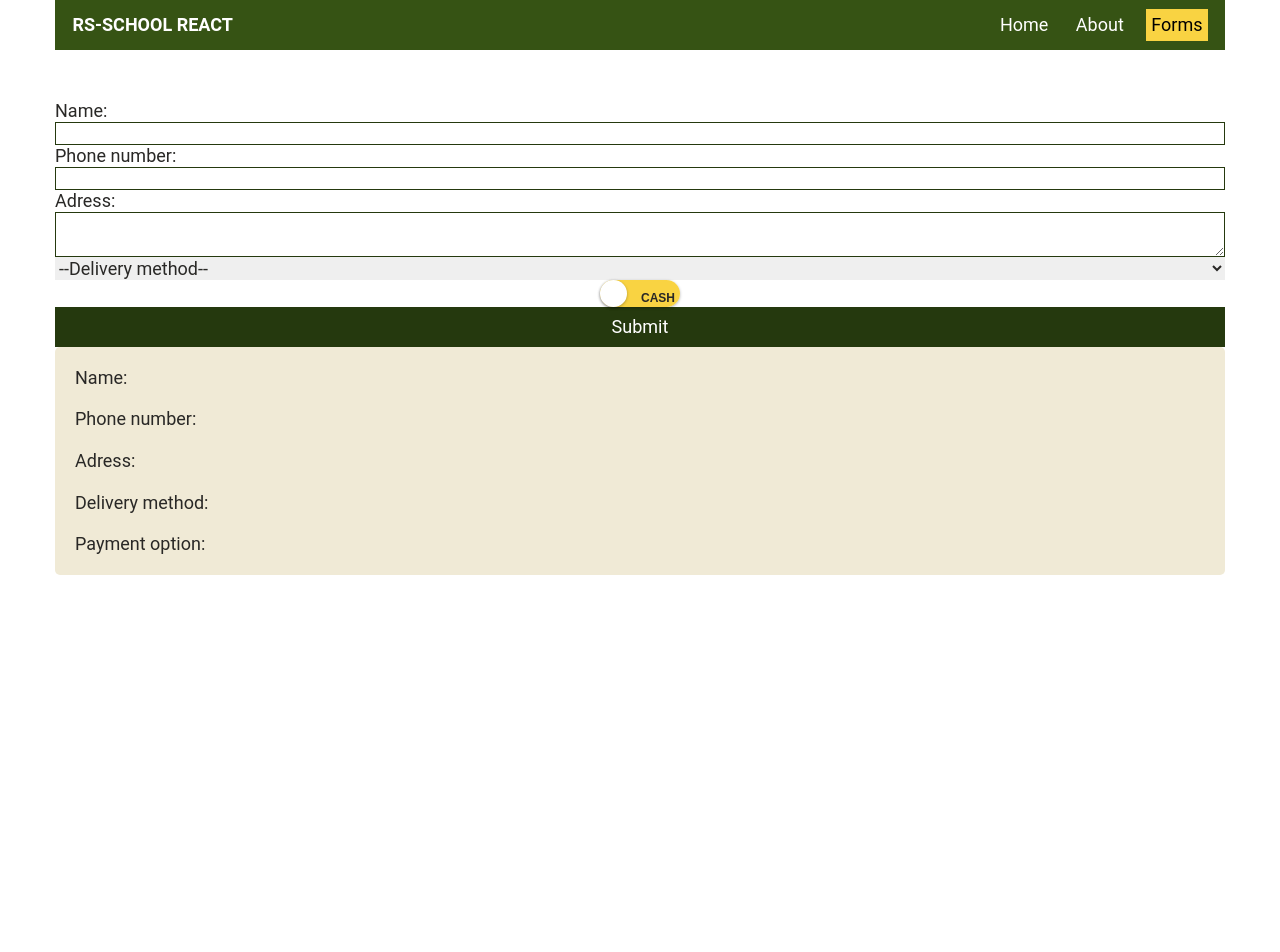
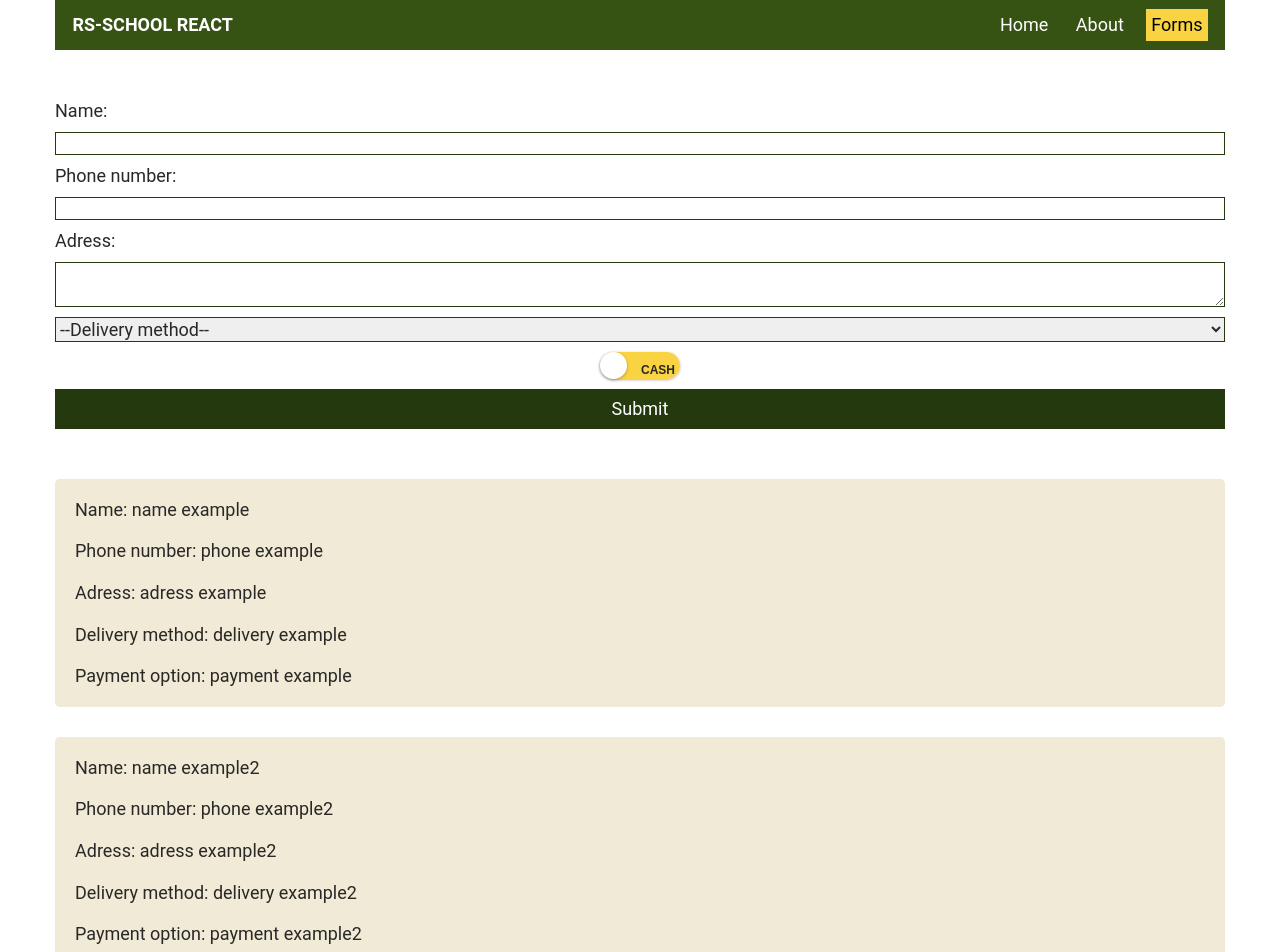
Before and after one commit to Oreada/react-rs-school, a React (Create React App) app in the folder react-components/: page /forms in a window 1280 px wide. Shown: the top 952 px of the page. Before the commit the page ends 800 px from the top, so only its background shows below. Built offline with nearby package versions, Linux system fonts and the light colour scheme.

Commit message:
feat: implement adding cards to CardsList

```diff
--- a/react-components/src/components/Form.tsx
+++ b/react-components/src/components/Form.tsx
@@ -1,8 +1,11 @@
 import React from 'react';
 import { ReactNode } from 'react';
-import { Card } from './Card';
+import { CARDS } from '../data/cards';
+import { ICard } from './Card';
+import { CardsList } from './CardsList';
 
 interface FormState {
+  cards: Array<ICard>;
   inputNameText: string;
   inputPhoneText: string;
   textareaText: string;
@@ -19,10 +22,10 @@ interface FormState {
 
 export class Form extends React.Component<Record<string, never>, FormState> {
   state = {
+    cards: CARDS,
     inputNameText: '',
     inputPhoneText: '',
     textareaText: '',
-    // selectText: 'Self-delivery',
     selectText: '',
     checkboxText: 'cash',
     writeData: {
@@ -59,7 +62,6 @@ export class Form extends React.Component<Record<string, never>, FormState> {
   };
 
   handleCheckboxChange = (event: React.ChangeEvent<HTMLInputElement>) => {
-    // console.log(event.target.checked);
     let payment = '';
     if (event.target.checked) {
       payment = 'card';
@@ -72,9 +74,20 @@ export class Form extends React.Component<Record<string, never>, FormState> {
     });
   };
 
+  addCard = (card: ICard) => {
+    console.log(card);
+    this.setState(
+      {
+        cards: [...this.state.cards, card],
+      },
+      () => console.log(this.state.cards)
+    );
+  };
+
   handleSubmit = (event: React.MouseEvent) => {
     event.preventDefault();
-    this.setState({
+    this.setState(
+      {
         // inputText: '',
         // textareaText: '',
         // selectText: '',
@@ -85,7 +98,9 @@ export class Form extends React.Component<Record<string, never>, FormState> {
           delivery: this.state.selectText,
           payment: this.state.checkboxText,
         },
-    });
+      },
+      () => this.addCard(this.state.writeData)
+    );
   };
 
   render(): ReactNode {
@@ -128,7 +143,11 @@ export class Form extends React.Component<Record<string, never>, FormState> {
             onChange={this.handleTextareaChange}
           ></textarea>
           {/* select: DELIVERY */}
-          <select value={this.state.selectText} onChange={this.handleSelectChange}>
+          <select
+            className="form-select"
+            value={this.state.selectText}
+            onChange={this.handleSelectChange}
+          >
             <option value="">--Delivery method--</option>
             <option value="self-delivery">Self-delivery</option>
             <option value="courier delivery">Courier delivery</option>
@@ -148,13 +167,7 @@ export class Form extends React.Component<Record<string, never>, FormState> {
             Submit
           </button>
         </form>
-        <Card
-          name={this.state.writeData.name}
-          phone={this.state.writeData.phone}
-          adress={this.state.writeData.adress}
-          delivery={this.state.writeData.delivery}
-          payment={this.state.writeData.payment}
-        />
+        <CardsList data={this.state.cards} />
       </>
     );
   }
--- /dev/null
+++ b/react-components/src/data/cards.ts
@@ -0,0 +1,18 @@
+import { ICard } from '../components/Card';
+
+export const CARDS: Array<ICard> = [
+  {
+    name: 'name example',
+    phone: 'phone example',
+    adress: 'adress example',
+    delivery: 'delivery example',
+    payment: 'payment example',
+  },
+  {
+    name: 'name example2',
+    phone: 'phone example2',
+    adress: 'adress example2',
+    delivery: 'delivery example2',
+    payment: 'payment example2',
+  },
+];
--- a/react-components/src/index.css
+++ b/react-components/src/index.css
@@ -328,6 +328,7 @@ input.search-submit {
 .form {
     display: flex;
     flex-direction: column;
+    row-gap: 10px;
 }
 
 .form-label-input {
@@ -341,6 +342,10 @@ input.search-submit {
 
 .form-label-textarea {
     align-self: flex-start;
+}
+
+.form-select {
+    border: 1px solid rgb(37, 57, 14);
 }
 
 .form-button {
@@ -455,6 +460,17 @@ input.search-submit {
 
 .form-card {}
 
+.cards__list {
+    display: grid;
+    /* justify-content: center; */
+    /* grid-template-columns: repeat(auto-fit, 240px); */
+    grid-template-columns: repeat(1fr);
+    row-gap: 30px;
+
+    padding-top: 50px;
+    padding-bottom: 50px;
+}
+
 .card {
     display: flex;
     flex-direction: column;
@@ -478,14 +494,3 @@ input.search-submit {
 }
 
 .card__item {}
-
-.cards__list {
-    display: grid;
-    justify-content: center;
-    /* grid-template-columns: repeat(auto-fit, 240px); */
-    grid-template-columns: repeat(1fr);
-    row-gap: 30px;
-
-    padding-top: 50px;
-    padding-bottom: 50px;
-}
```
Lines whose indentation alone changed are shown as unchanged.
